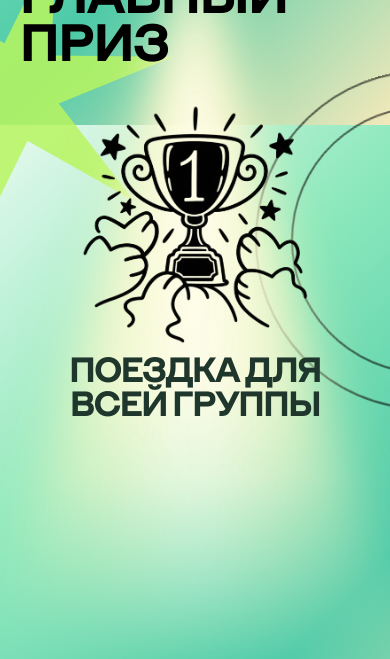
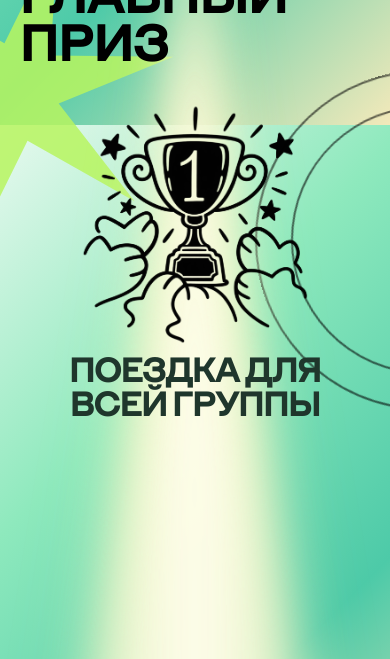
Before and after one commit to artemnoor/lug-2026, a website: page index.html in a window 390 px wide. Shown: the part 1563-2222 px from the top of the page. Drawn offline with nearby package versions, Linux system fonts and the light colour scheme; files that its build step writes are made by us from their sources; no server answers; a web font is replaced by a local one.

Commit message:
ci: prepare API browser test dependencies and extend spotlight

```diff
--- a/src/styles/site.css
+++ b/src/styles/site.css
@@ -2098,7 +2098,7 @@ html,body,div,span,applet,object,iframe,h1,h2,h3,h4,h5,h6,p,blockquote,pre,a,abb
     z-index: 1;
     width: min(400%, 118vw);
     height: auto;
-    aspect-ratio: 0.7 / 1;
+    aspect-ratio: 0.35 / 1;
     transform: translateX(-50%);
     overflow: visible;
     mix-blend-mode: screen;
@@ -3893,7 +3893,7 @@ html,body,div,span,applet,object,iframe,h1,h2,h3,h4,h5,h6,p,blockquote,pre,a,abb
 
   @media (max-width: 600px) {
     body.body .lug-sec#prizes .prize-spotlight__beam {
-      aspect-ratio: 0.65 / 1;
+      aspect-ratio: 0.325 / 1;
     }
   }
 
```
Also changed, not shown: .github/workflows/ci.yml.
